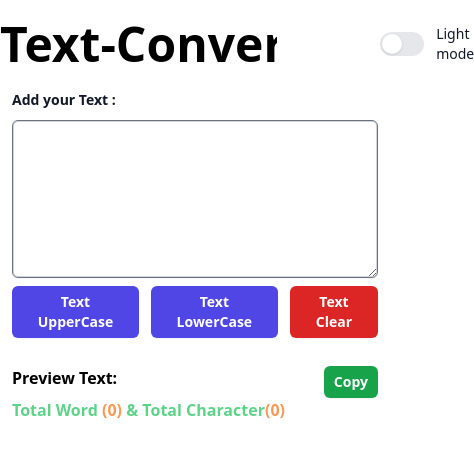
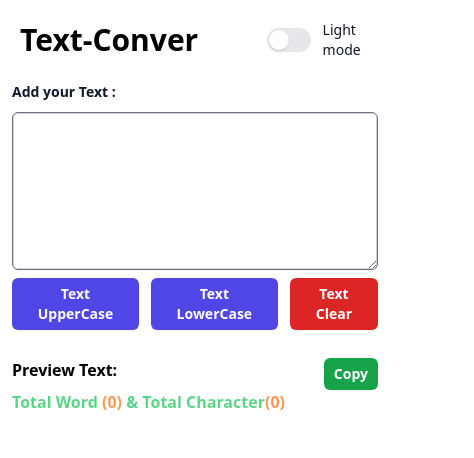
Before and after one commit to atikfaisalemon/text-converter, a React (Vite) app: page / in a window 390 px wide. Shown: the top 458 px of the page, 474 px wide, since content can reach past the window. Built offline with nearby package versions, Linux system fonts and the light colour scheme.

Commit message:
responsib for mobile

```diff
--- a/src/App.jsx
+++ b/src/App.jsx
@@ -7,7 +7,7 @@ function App() {
     <>
       <Header />
       <div className="text-black"></div>
-      <div className="sm:mx-52">
+      <div className="sm:px-52">
         <Textfield />
       </div>
     </>
--- a/src/Components/Header.jsx
+++ b/src/Components/Header.jsx
@@ -3,9 +3,9 @@ import Toggle from "./Toggle";
 export default function Header() {
   return (
     <>
-      <div className="flex items-center sm:justify-between sm:px-56 py-5 bg-white dark:bg-slate-600">
-        <div className="w-max flex items-center justify-between">
-          <h1 className="animate-typing overflow-hidden whitespace-nowrap border-r-4 border-r-orange-500 pr-5 text-5xl text-black dark:text-white font-bold">
+      <div className="flex items-center justify-between px-5  sm:justify-between sm:px-56 py-5 bg-white dark:bg-slate-600">
+        <div className="flex items-center justify-between">
+          <h1 className="animate-typing overflow-hidden whitespace-nowrap border-r-4 border-r-orange-500 pr-5 text-3xl sm:text-5xl text-black dark:text-white font-bold">
             Text-Converter
           </h1>
         </div>
--- a/src/Components/TextFiled.jsx
+++ b/src/Components/TextFiled.jsx
@@ -37,7 +37,7 @@ export default function Textfield() {
           className="block w-full rounded-md  py-1.5 text-gray-900 shadow-sm ring-1 ring-inset ring-gray-300 placeholder:text-gray-400 sm:text-sm"
         />
       </div>
-      <div className="sm:flex sm:gap-6 flex justify-center md:justify-start gap-3 py-2 ">
+      <div className="sm:flex sm:gap-6 flex justify-center md:justify-start gap-3 py-2">
         <button
           onClick={textUpperCase}
           type="button"
@@ -84,7 +84,7 @@ export default function Textfield() {
             <span className="text-orange-500">({text.length})</span>
           </h2>
         </div>
-        {text}
+        <div className="dark:text-white">{text}</div>
       </div>
     </div>
   );
--- a/tailwind.config.js
+++ b/tailwind.config.js
@@ -5,6 +5,9 @@ export default {
   darkMode: "class",
   content: ["./index.html", "./src/**/*.{js,ts,jsx,tsx}"],
   theme: {
+    container: {
+      center: true,
+    },
     extend: {
       keyframes: {
         typing: {
```
